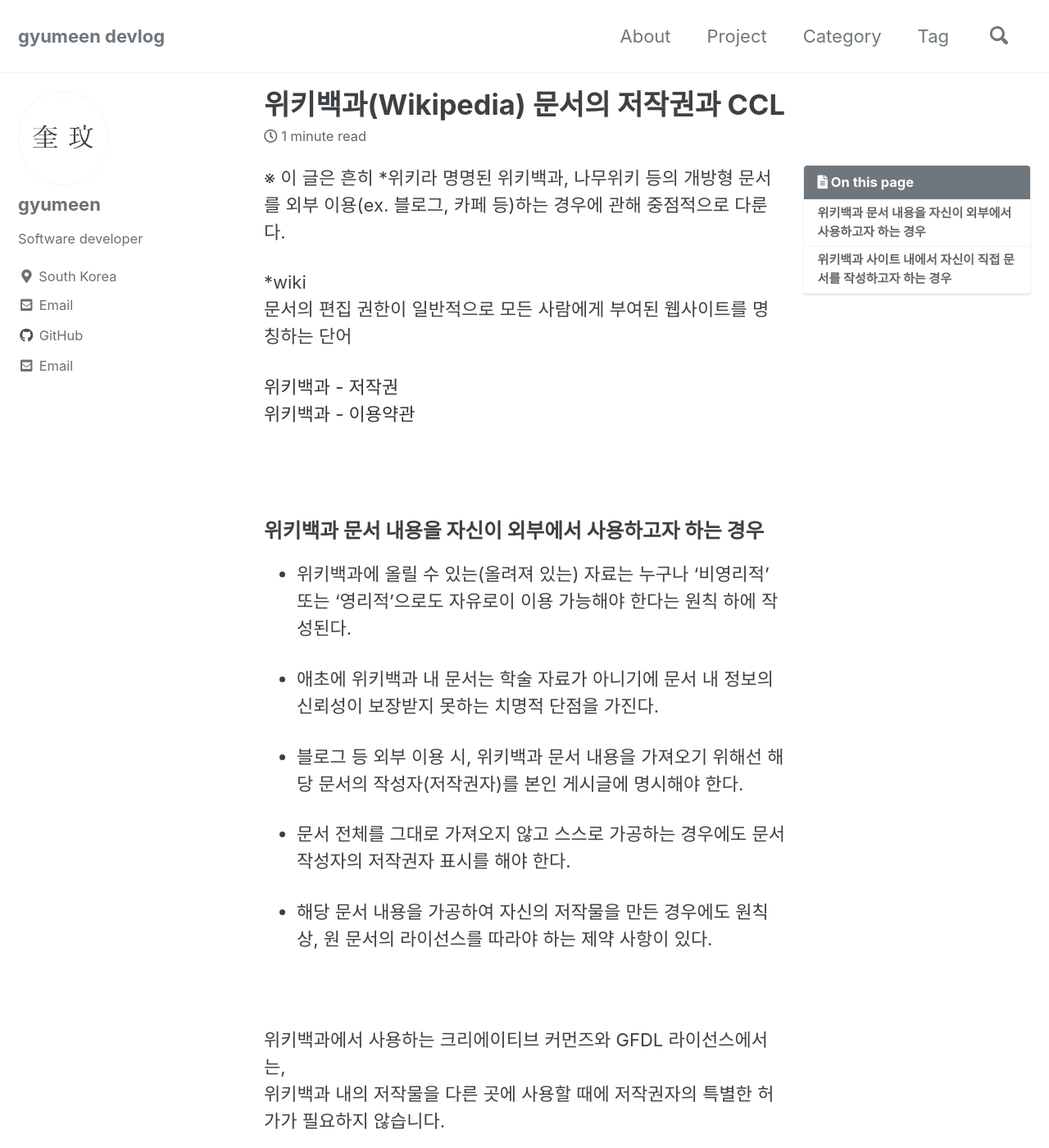
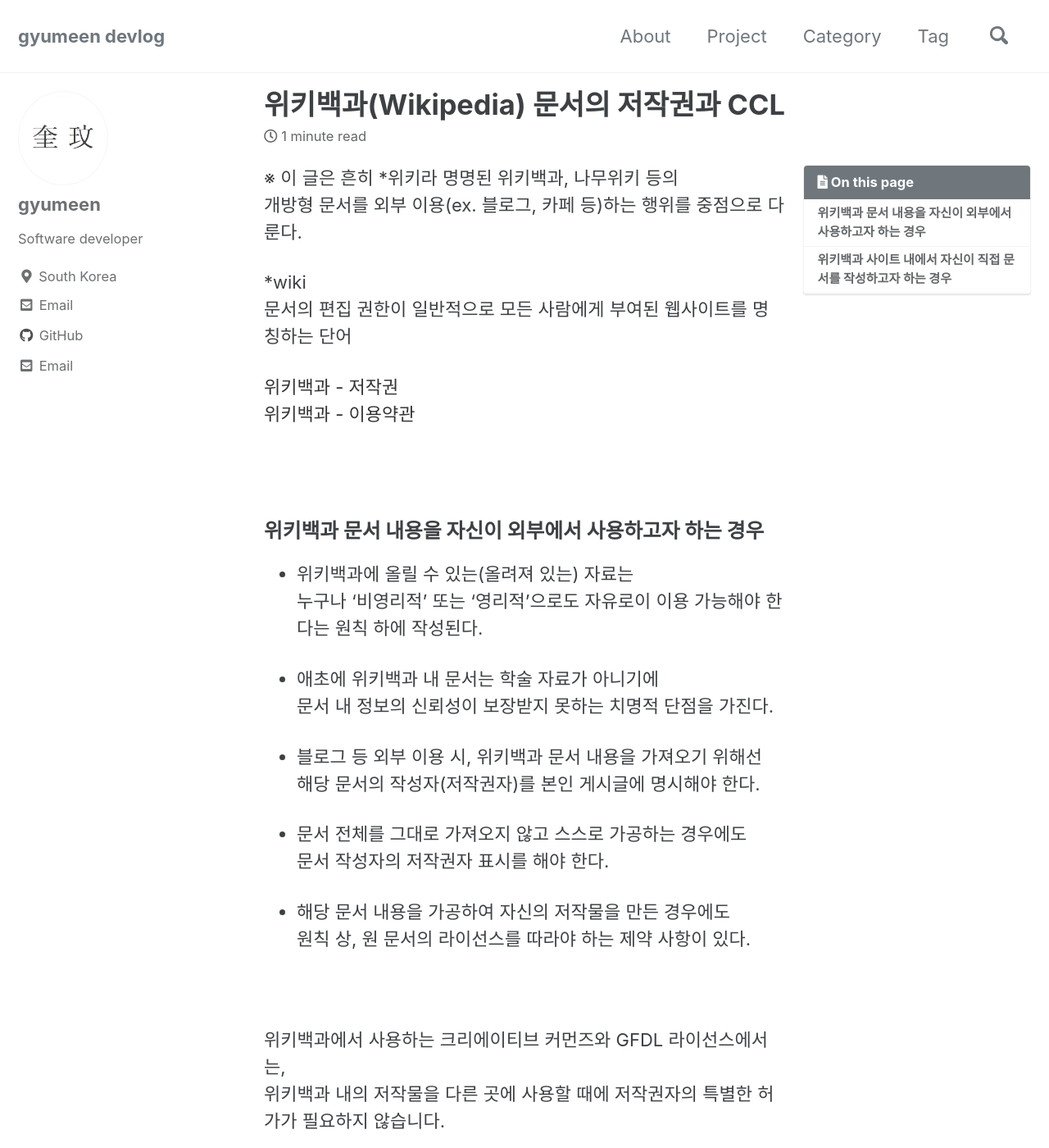
Before and after one commit to gyumeen/gyumeen.github.io, a Jekyll site: the page built from _posts/2021/OpenSource/2021-01-15-wiki.md, in a window 1280 px wide and 1400 px high. Shown: the whole window at 82% size. Built offline with Jekyll 4.4.1, drawn with Linux system fonts in a browser that asks for light colours; cached includes are drawn as plain includes; comment, search, counter and statistics services are not loaded.

Commit message:
Update 2021-01-15-wiki.md

```diff
--- a/_posts/2021/OpenSource/2021-01-15-wiki.md
+++ b/_posts/2021/OpenSource/2021-01-15-wiki.md
@@ -11,7 +11,8 @@ last_modified_at: 2020. 5. 26. 14:50
 ---
 
 
-※ 이 글은 흔히 \*위키라 명명된 위키백과, 나무위키 등의 개방형 문서를 외부 이용(ex. 블로그, 카페 등)하는 경우에 관해 중점적으로 다룬다.
+※ 이 글은 흔히 \*위키라 명명된 위키백과, 나무위키 등의
+개방형 문서를 외부 이용(ex. 블로그, 카페 등)하는 행위를 중점으로 다룬다.
 
 \*wiki
 문서의 편집 권한이 일반적으로 모든 사람에게 부여된 웹사이트를 명칭하는 단어
@@ -23,15 +24,20 @@ last_modified_at: 2020. 5. 26. 14:50
 
 ### 위키백과 문서 내용을 자신이 외부에서 사용하고자 하는 경우
 
-- 위키백과에 올릴 수 있는(올려져 있는) 자료는 누구나 '비영리적' 또는 '영리적'으로도 자유로이 이용 가능해야 한다는 원칙 하에 작성된다.
+- 위키백과에 올릴 수 있는(올려져 있는) 자료는
+누구나 '비영리적' 또는 '영리적'으로도 자유로이 이용 가능해야 한다는 원칙 하에 작성된다.
 
-- 애초에 위키백과 내 문서는 학술 자료가 아니기에 문서 내 정보의 신뢰성이 보장받지 못하는 치명적 단점을 가진다.
+- 애초에 위키백과 내 문서는 학술 자료가 아니기에
+문서 내 정보의 신뢰성이 보장받지 못하는 치명적 단점을 가진다.
 
-- 블로그 등 외부 이용 시, 위키백과 문서 내용을 가져오기 위해선 해당 문서의 작성자(저작권자)를 본인 게시글에 명시해야 한다.
+- 블로그 등 외부 이용 시, 위키백과 문서 내용을 가져오기 위해선
+해당 문서의 작성자(저작권자)를 본인 게시글에 명시해야 한다.
 
-- 문서 전체를 그대로 가져오지 않고 스스로 가공하는 경우에도 문서 작성자의 저작권자 표시를 해야 한다.
+- 문서 전체를 그대로 가져오지 않고 스스로 가공하는 경우에도
+문서 작성자의 저작권자 표시를 해야 한다.
 
-- 해당 문서 내용을 가공하여 자신의 저작물을 만든 경우에도 원칙 상, 원 문서의 라이선스를 따라야 하는 제약 사항이 있다.
+- 해당 문서 내용을 가공하여 자신의 저작물을 만든 경우에도
+원칙 상, 원 문서의 라이선스를 따라야 하는 제약 사항이 있다.
 
 <br/>
 
```
